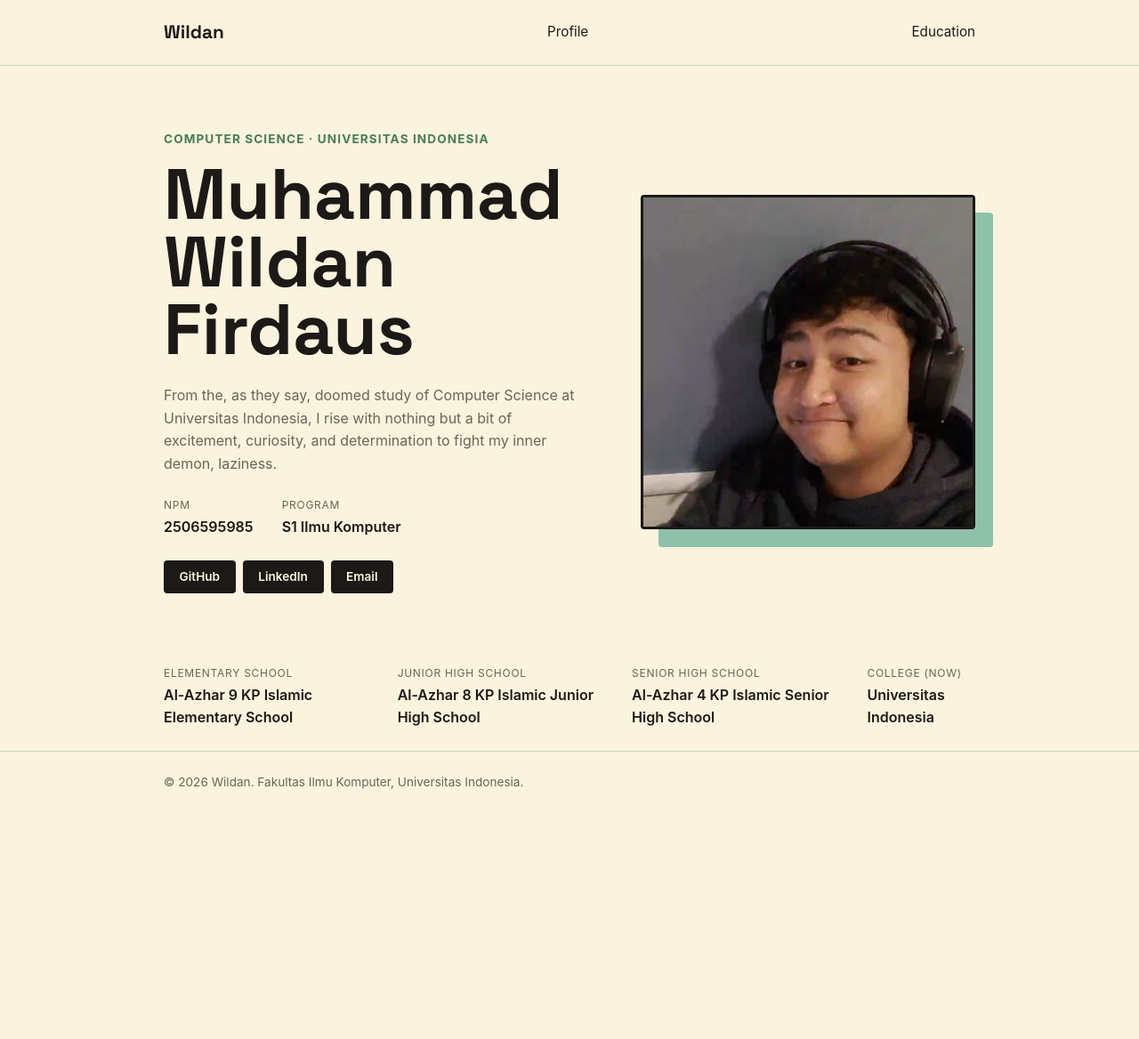
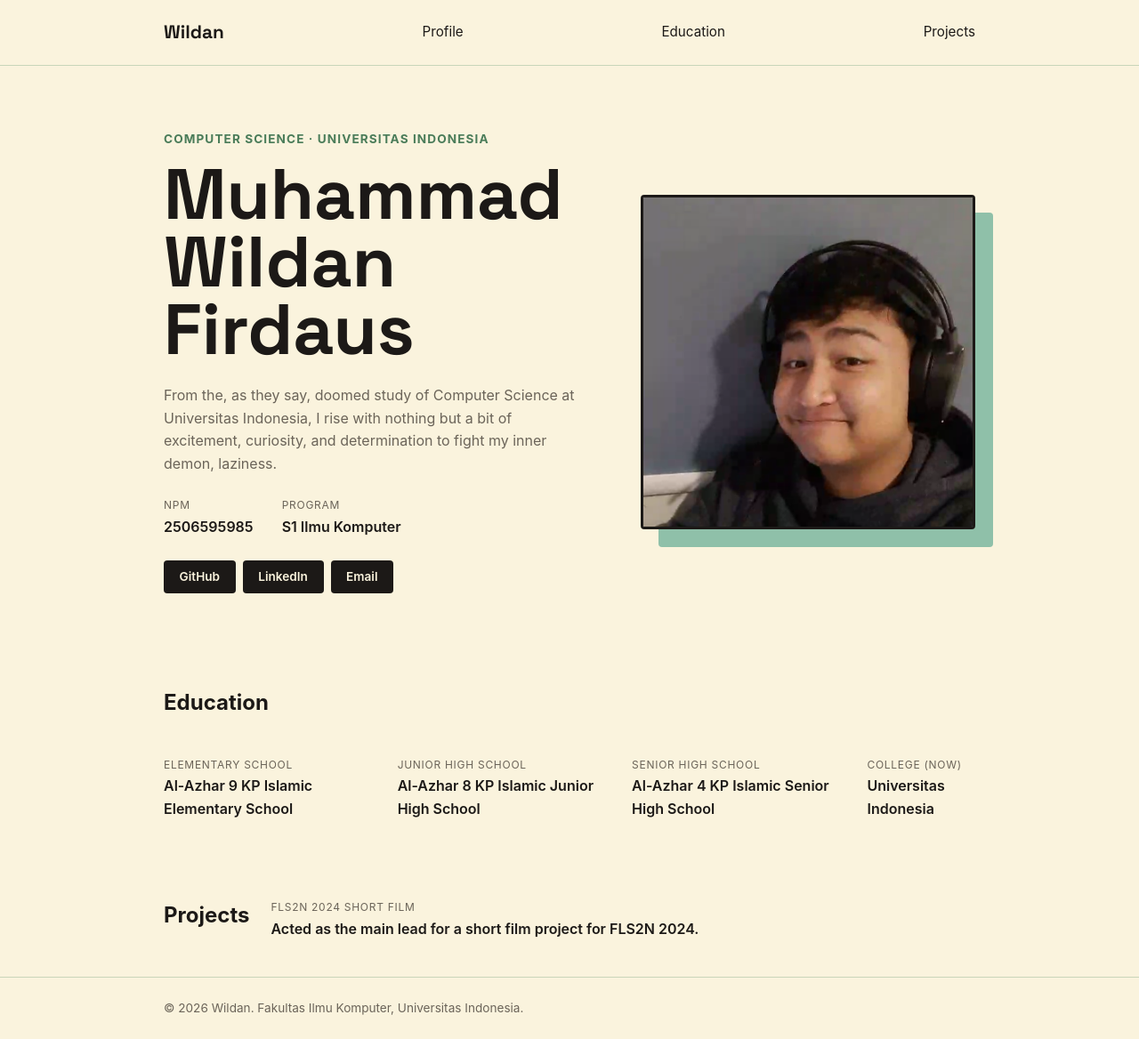
Before and after one commit to mwf-yesido/myportofolio, a Django app: page / in a window 1280 px wide. Shown: the whole page at 89% size. Before the commit the page ends 887 px from the top, so only its background shows below. Run offline with Django 5.2, Linux system fonts and the light colour scheme.

Commit message:
Adding projects section

```diff
--- a/static/css/style.css
+++ b/static/css/style.css
@@ -119,11 +119,21 @@ h1, .brand {
     font-weight: 600;
 }
 
+.education {
+    padding: 1.5rem 0 2.5rem;
+}
 
 .education-grid {
     display: flex;
     flex-direction: column;
     gap: 1.5rem;
+}
+
+.education-header h2 {
+    font-size: 1.5rem;
+    font-weight: 700;
+    color: var(--ink);
+    margin-bottom: 1rem;
 }
 
 .education-list {
@@ -141,6 +151,34 @@ h1, .brand {
 }
 
 .education-row dd {
+    font-weight: 600;
+}
+
+.project {
+    padding: 1.5rem 0 2.5rem;
+}
+
+.project-grid {
+    display: flex;
+    flex-direction: row;
+    gap: 1.5rem;
+}
+
+.project-list {
+    display: flex;
+    flex-direction: column;
+    gap: 1.5rem;
+}
+
+.project-row dt {
+    font-size: 0.75rem;
+    text-transform: uppercase;
+    letter-spacing: 0.06em;
+    color: var(--text-muted);
+    margin-bottom: 0.15rem;
+}
+
+.project-row dd {
     font-weight: 600;
 }
 
--- a/templates/index.html
+++ b/templates/index.html
@@ -19,6 +19,9 @@
             </nav>
             <nav>
                 <a href="#education">Education</a>
+            </nav>
+            <nav>
+                <a href="#project">Projects</a>
             </nav>
         </div>
     </header>
@@ -57,6 +60,9 @@
 
         <section class="education" id="education">
             <div class="container education-grid">
+                <div class="education-header">
+                    <h2>Education</h2>
+                </div>
                 <dl class="education-list">
                     <div class="education-row">
                         <dt>Elementary School</dt>
@@ -77,6 +83,18 @@
                 </dl>
             </div>
         </section>
+        <section class="project" id="project">
+            <div class="container project-grid">
+                <div class="project-header">
+                    <h2>Projects</h2>
+                </div>
+                <dl class="project-list">
+                    <div class="project-row">
+                        <dt>FLS2N 2024 Short Film</dt>
+                        <dd>Acted as the main lead for a short film project for FLS2N 2024.</dd>
+                    </div>
+                </dl>
+            </div>
     </main>
 
     <footer class="site-footer">
```
